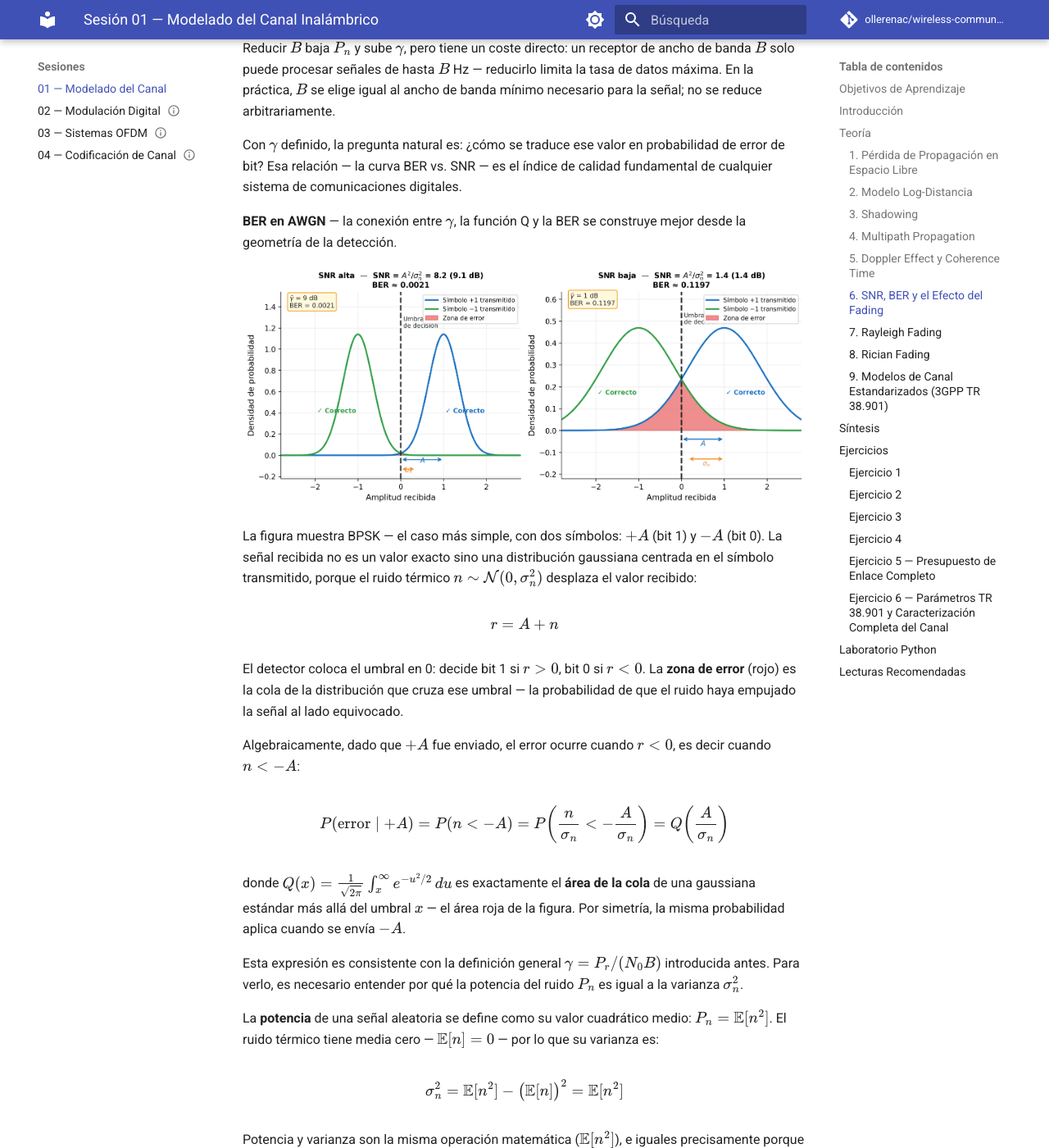
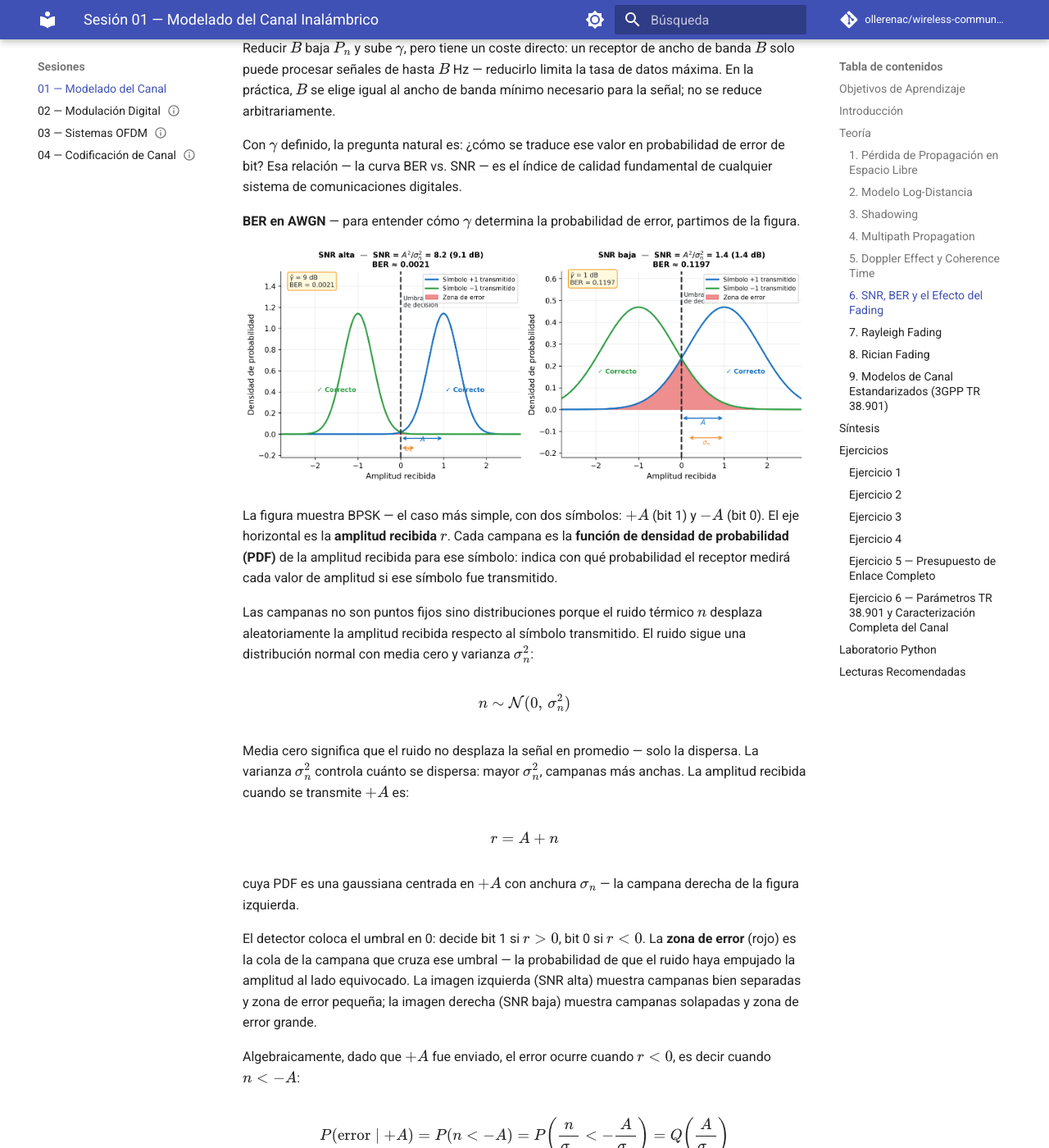
Before and after one commit to ollerenac/wireless-communication-systems, an MkDocs documentation site: the page built from docs/sessions/01-channel-modeling/index.md, in a window 1280 px wide and 1400 px high, scrolled down 14179 px. Shown: the whole window at 82% size. Built offline with MkDocs 1.6.1 and Material for MkDocs 9.7.7, drawn with Linux system fonts in a browser that asks for light colours; comment, search, counter and statistics services are not loaded; some of the changed text lies outside the part shown.

Commit message:
docs(session-01): rewrite BER-AWGN block — PDF clarified, n~N(0,σ²) explained, left/right image distinction, remove jargon

```diff
--- a/docs/sessions/01-channel-modeling/index.md
+++ b/docs/sessions/01-channel-modeling/index.md
@@ -272,21 +272,29 @@ La SNR sube cuando aumenta la potencia recibida o se reduce el ancho de banda de
 
 Con $\gamma$ definido, la pregunta natural es: ¿cómo se traduce ese valor en probabilidad de error de bit? Esa relación — la curva BER vs. SNR — es el índice de calidad fundamental de cualquier sistema de comunicaciones digitales.
 
-**BER en AWGN** — la conexión entre $\gamma$, la función Q y la BER se construye mejor desde la geometría de la detección.
+**BER en AWGN** — para entender cómo $\gamma$ determina la probabilidad de error, partimos de la figura.
 
 ![SNR y BER: umbral de decisión en BPSK](figures/snr-ber-decision.png)
 
-La figura muestra BPSK — el caso más simple, con dos símbolos: $+A$ (bit 1) y $-A$ (bit 0). La señal recibida no es un valor exacto sino una distribución gaussiana centrada en el símbolo transmitido, porque el ruido térmico $n \sim \mathcal{N}(0, \sigma_n^2)$ desplaza el valor recibido:
+La figura muestra BPSK — el caso más simple, con dos símbolos: $+A$ (bit 1) y $-A$ (bit 0). El eje horizontal es la **amplitud recibida** $r$. Cada campana es la **función de densidad de probabilidad (PDF)** de la amplitud recibida para ese símbolo: indica con qué probabilidad el receptor medirá cada valor de amplitud si ese símbolo fue transmitido.
+
+Las campanas no son puntos fijos sino distribuciones porque el ruido térmico $n$ desplaza aleatoriamente la amplitud recibida respecto al símbolo transmitido. El ruido sigue una distribución normal con media cero y varianza $\sigma_n^2$:
+
+$$n \sim \mathcal{N}(0,\, \sigma_n^2)$$
+
+Media cero significa que el ruido no desplaza la señal en promedio — solo la dispersa. La varianza $\sigma_n^2$ controla cuánto se dispersa: mayor $\sigma_n^2$, campanas más anchas. La amplitud recibida cuando se transmite $+A$ es:
 
 $$r = A + n$$
 
-El detector coloca el umbral en 0: decide bit 1 si $r > 0$, bit 0 si $r < 0$. La **zona de error** (rojo) es la cola de la distribución que cruza ese umbral — la probabilidad de que el ruido haya empujado la señal al lado equivocado.
+cuya PDF es una gaussiana centrada en $+A$ con anchura $\sigma_n$ — la campana derecha de la figura izquierda.
+
+El detector coloca el umbral en 0: decide bit 1 si $r > 0$, bit 0 si $r < 0$. La **zona de error** (rojo) es la cola de la campana que cruza ese umbral — la probabilidad de que el ruido haya empujado la amplitud al lado equivocado. La imagen izquierda (SNR alta) muestra campanas bien separadas y zona de error pequeña; la imagen derecha (SNR baja) muestra campanas solapadas y zona de error grande.
 
 Algebraicamente, dado que $+A$ fue enviado, el error ocurre cuando $r < 0$, es decir cuando $n < -A$:
 
 $$P(\text{error} \mid +A) = P(n < -A) = P\!\left(\frac{n}{\sigma_n} < -\frac{A}{\sigma_n}\right) = Q\!\left(\frac{A}{\sigma_n}\right)$$
 
-donde $Q(x) = \frac{1}{\sqrt{2\pi}}\int_x^{\infty} e^{-u^2/2}\,du$ es exactamente el **área de la cola** de una gaussiana estándar más allá del umbral $x$ — el área roja de la figura. Por simetría, la misma probabilidad aplica cuando se envía $-A$.
+donde $Q(x) = \frac{1}{\sqrt{2\pi}}\int_x^{\infty} e^{-u^2/2}\,du$ es el **área de la cola derecha** de una gaussiana estándar más allá del umbral $x$ — exactamente el área roja de la figura. Por simetría, la misma probabilidad aplica cuando se envía $-A$.
 
 Esta expresión es consistente con la definición general $\gamma = P_r/(N_0 B)$ introducida antes. Para verlo, es necesario entender por qué la potencia del ruido $P_n$ es igual a la varianza $\sigma_n^2$.
 
```
